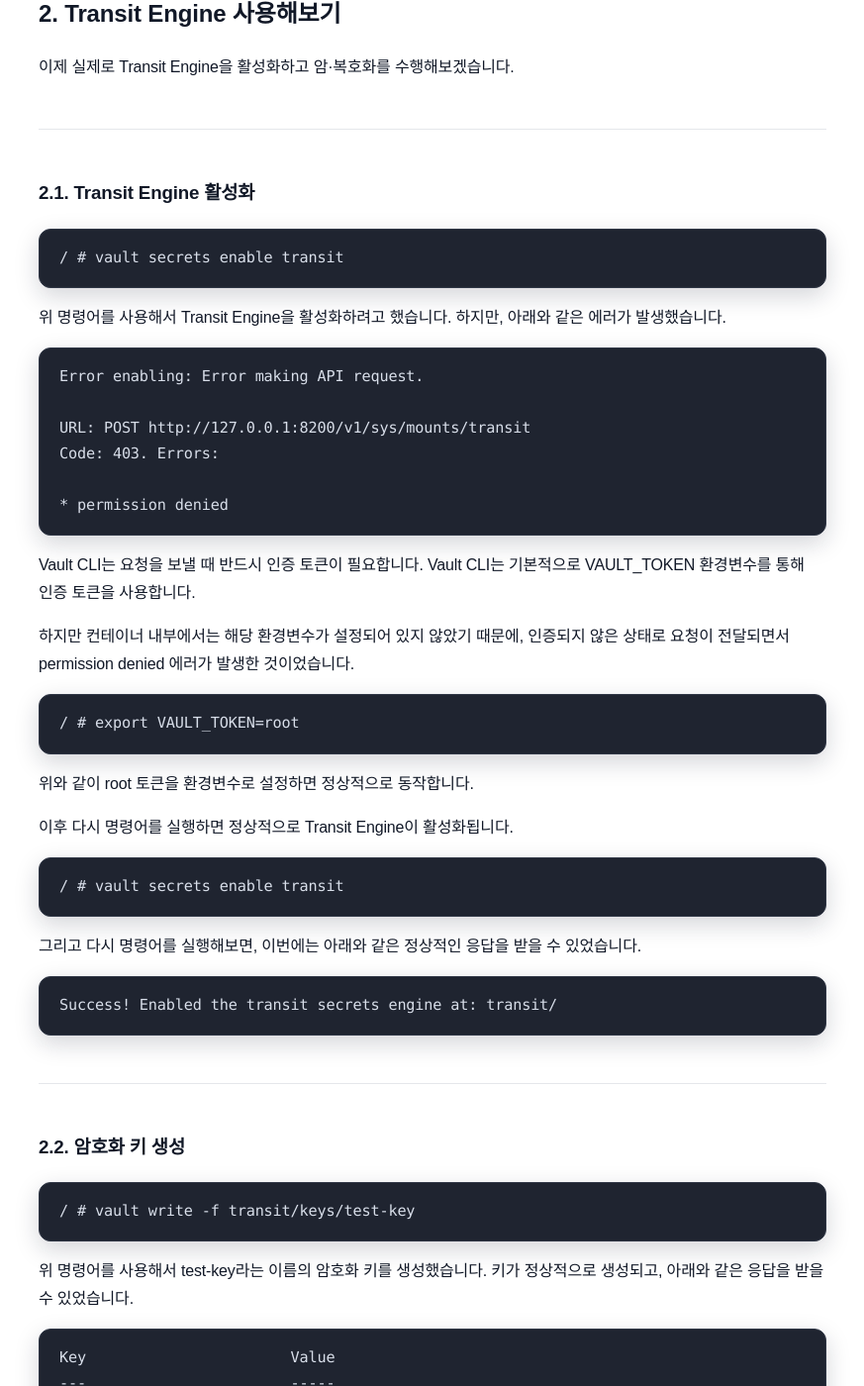
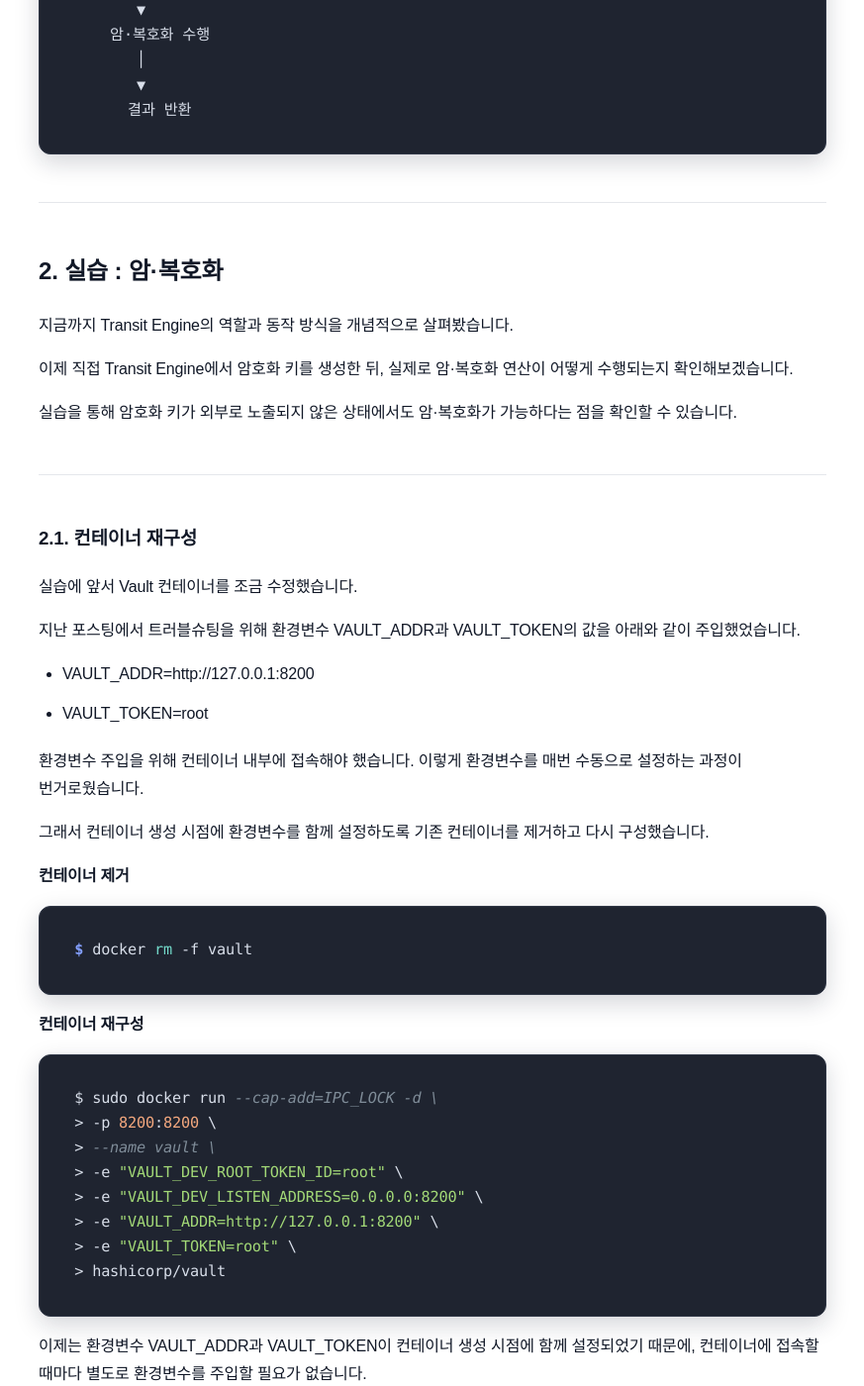
Before and after one commit to sanghoon-lee/sanghoon-lee.github.io, a Jekyll site: the page built from _posts/2026-04-11-vault2.md, in a window 1280 px wide and 1400 px high, scrolled down 1197 px. Shown: the whole window at 99% size, without its empty margins (203-1076 px from the left). Built offline with Jekyll 4.4.1, drawn with Linux system fonts in a browser that asks for light colours; nearby versions of some CDN libraries; comment, search, counter and statistics services are not loaded; some of the changed text lies outside the part shown.

Commit message:
vault transit engine 포스팅 리라이팅

````diff
--- a/_posts/2026-04-11-vault2.md
+++ b/_posts/2026-04-11-vault2.md
@@ -7,81 +7,114 @@ image: /assets/images/hashicorp.jpg
 categories: 학습기록
 ---
 
-## 1. Transit Engine이란?
+실습을 통해 시크릿 관리 기능을 제공하는 KV Engine을 활용하면 암호화 키를 중앙에서 저장하고 관리하는 기능을 구현할 수 있다는 사실을 확인할 수 있었습니다.
 
-Vault는 다양한 Secret을 관리하는 기능을 제공하지만, 그 중에서도 KMS 대체 관점에서 가장 중요한 기능은 Transit Engine입니다.
+단순히 KMS를 암호화 키 저장소 역할로만 사용한다면 이 정도 기능의 구현만으로도 충분할 것입니다.
 
-Transit Engine은 데이터를 Vault 내부에 저장하지 않고, 암호화와 복호화 기능만 API 형태로 제공하는 기능입니다.
+하지만 이 방식에서는 암호화 키가 결국 애플리케이션으로 전달됩니다. 따라서 암호화 키가 노출될 가능성을 완전히 제거할 수는 없습니다.
 
-즉, 애플리케이션에서는 암호화 키를 직접 다루지 않습니다. 대신 Vault에 요청을 보내 암·복호화를 수행하게 됩니다.
+이러한 이유로 KMS가 직접 암·복호화 연산까지 수행하는 방식이 더 권장됩니다.
 
-> 암호화 키는 Vault 내부에만 존재하고, 외부로 노출되지 않습니다.
+Transit Engine은 암호화 키를 생성·관리하고, 이를 이용한 암·복호화 기능을 함께 제공합니다. 따라서 암호화 키를 외부로 노출하지 않으면서 보다 안전한 방식으로 KMS의 핵심 기능을 구현할 수 있을 것으로 보였습니다.
+
+---
+
+## 1. Transit Engine
+
+Vault의 Transit Engine은 Vault 내부에 보관하고 있는 암호화 키를 사용해 암·복호화 연산을 수행합니다.
+
+이를 활용하면 애플리케이션은 암호화 키를 직접 다루지 않고, 암·복호화가 필요한 데이터만 Vault에 전달한 뒤 결과를 받아 사용할 수 있습니다.
 
 Transit Engine의 동작 구조를 간단하게 표현하면 다음과 같습니다.
 
 ```text
-애플리케이션
-   ↓ (암호화 요청)
-Vault (Transit Engine)
-   ↓ (결과 반환)
-애플리케이션
+[애플리케이션]
+       │
+       │ 평문 또는 암호문 전달
+       ▼
+[Vault Transit Engine]
+       │
+       │ Vault 내부 키 사용
+       ▼
+    암·복호화 수행
+       │
+       ▼
+      결과 반환
 ```
-
-1. 애플리케이션은 평문 데이터를 Vault로 전달
-2. Vault는 내부 키를 사용해 암호화 수행
-3. 암호화된 결과만 반환
-
-👉 이 과정에서 암호화 키는 외부로 절대 전달되지 않습니다
 
 ---
 
-## 2. Transit Engine 사용해보기
+## 2. 실습 : 암·복호화
 
-이제 실제로 Transit Engine을 활성화하고 암·복호화를 수행해보겠습니다.
+지금까지 Transit Engine의 역할과 동작 방식을 개념적으로 살펴봤습니다.
+
+이제 직접 Transit Engine에서 암호화 키를 생성한 뒤, 실제로 암·복호화 연산이 어떻게 수행되는지 확인해보겠습니다.
+
+실습을 통해 암호화 키가 외부로 노출되지 않은 상태에서도 암·복호화가 가능하다는 점을 확인할 수 있습니다.
 
 ---
 
-### 2.1. Transit Engine 활성화
+### 2.1. 컨테이너 재구성
+
+실습에 앞서 Vault 컨테이너를 조금 수정했습니다.
+
+지난 포스팅에서 트러블슈팅을 위해 환경변수 VAULT_ADDR과 VAULT_TOKEN의 값을 아래와 같이 주입했었습니다.
+
+* VAULT_ADDR=http://127.0.0.1:8200
+* VAULT_TOKEN=root
+
+환경변수 주입을 위해 컨테이너 내부에 접속해야 했습니다. 이렇게 환경변수를 매번 수동으로 설정하는 과정이 번거로웠습니다.
+
+그래서 컨테이너 생성 시점에 환경변수를 함께 설정하도록 기존 컨테이너를 제거하고 다시 구성했습니다.
+
+**컨테이너 제거**
+```bash
+$ docker rm -f vault
+```
+
+**컨테이너 재구성**
+```bash
+$ sudo docker run --cap-add=IPC_LOCK -d \
+> -p 8200:8200 \
+> --name vault \
+> -e "VAULT_DEV_ROOT_TOKEN_ID=root" \
+> -e "VAULT_DEV_LISTEN_ADDRESS=0.0.0.0:8200" \
+> -e "VAULT_ADDR=http://127.0.0.1:8200" \
+> -e "VAULT_TOKEN=root" \
+> hashicorp/vault
+```
+
+이제는 환경변수 VAULT_ADDR과 VAULT_TOKEN이 컨테이너 생성 시점에 함께 설정되었기 때문에, 컨테이너에 접속할 때마다 별도로 환경변수를 주입할 필요가 없습니다.
+
+---
+
+### 2.2. Transit Engine 활성화
+
+Transit Engine을 사용하기 위해서는 먼저 엔진을 활성화해야 합니다.
+
+엔진을 활성화하려면 Vault CLI를 사용해야 합니다. 지난 포스팅에서 이야기했던 것처럼 호스트에는 CLI가 설치되어 있지 않기 때문에, 컨테이너 내부에 다시 접속했습니다.
+
+```bash
+$ sudo docker exec -it vault sh
+```
+
+컨테이너 내부에 접속한 상태에서 아래 명령으로 엔진을 활성화했습니다.
 
 ```nohighlight
 / # vault secrets enable transit
 ```
 
-위 명령어를 사용해서 Transit Engine을 활성화하려고 했습니다. 하지만, 아래와 같은 에러가 발생했습니다.
-
-```nohighlight
-Error enabling: Error making API request.
-
-URL: POST http://127.0.0.1:8200/v1/sys/mounts/transit
-Code: 403. Errors:
-
-* permission denied
-```
-
-Vault CLI는 요청을 보낼 때 반드시 인증 토큰이 필요합니다. Vault CLI는 기본적으로 VAULT_TOKEN 환경변수를 통해 인증 토큰을 사용합니다.
-
-하지만 컨테이너 내부에서는 해당 환경변수가 설정되어 있지 않았기 때문에, 인증되지 않은 상태로 요청이 전달되면서 permission denied 에러가 발생한 것이었습니다.
-
-```nohighlight
-/ # export VAULT_TOKEN=root
-```
-
-위와 같이 root 토큰을 환경변수로 설정하면 정상적으로 동작합니다.
-
-이후 다시 명령어를 실행하면 정상적으로 Transit Engine이 활성화됩니다.
-
-```nohighlight
-/ # vault secrets enable transit
-```
-
-그리고 다시 명령어를 실행해보면, 이번에는 아래와 같은 정상적인 응답을 받을 수 있었습니다.
+그리고 아래와 같은 정상적인 응답을 받을 수 있었습니다.
 
 ```nohighlight
 Success! Enabled the transit secrets engine at: transit/
 ```
+
+Transit Engine이 활성화되면 transit/ 경로 아래에서 암호화 키를 생성하고 암·복호화 기능을 사용할 수 있습니다.
+
 ---
 
-### 2.2. 암호화 키 생성
+### 2.3. 암호화 키 생성
 
 ```nohighlight
 / # vault write -f transit/keys/test-key
@@ -115,24 +148,25 @@ Transit Engine에서는 암호화 시점에 알고리즘을 선택하는 방식
 
 이후 해당 키를 사용하는 모든 암·복호화는 동일한 알고리즘으로 수행됩니다.
 
-기본적으로는 aes256-gcm96과 같은 안전한 알고리즘이 사용되기 때문에, 별도로 알고리즘을 선택하지 않아도 안전한 방식으로 암호화를 사용할 수 있습니다.
+기본적으로는 aes256-gcm96 알고리즘이 사용됩니다. 이는 AES-256 기반의 인증 암호화(AEAD) 방식으로 현재 널리 사용되는 안전한 알고리즘 중 하나입니다.
+
+아래 명령어처럼 키를 생성하는 시점에 type 변수를 통해 사용하려는 알고리즘을 직접 지정할 수도 있습니다.
 
 ```nohighlight
-/ # vault write -f transit/keys/test-key type=aes128-gcm96
+/ # vault write -f transit/keys/test-key-128 type=aes128-gcm96
 ```
-
-위 명령어처럼 키를 생성하는 명령어에서 type 변수를 통해 사용하려는 알고리즘을 직접 지정할 수도 있습니다.
-
 
 ---
 
-### 2.3. 암호화
+### 2.4. 암호화
+
+"hello,world"라는 문자열을 앞에서 생성한 test-key로 암호화해보고 싶었습니다. 그래서 아래와 같이 암호화를 요청하는 명령을 실행했습니다.
 
 ```nohighlight
 / # vault write transit/encrypt/test-key plaintext="hello,world"
 ```
 
-"hello,world"라는 문자열을 앞에서 생성한 test-key로 암호화해보고 싶었습니다. 그래서 위의 명령어를 사용했지만, 아래와 같은 에러가 발생했습니다.
+하지만, 아래와 같은 오류가 발생했습니다.
 
 ```nohighlight
 Error writing data to transit/encrypt/test-key: Error making API request.
@@ -144,21 +178,23 @@ Code: 400. Errors:
 ```
 ---
 
-Vault는 내부적으로 바이너리 데이터를 처리합니다.
+Vault는 내부적으로 바이너리 데이터를 처리합니다. 따라서 Transit Engine API는 평문을 Base64로 인코딩한 형태의 입력값을 받도록 설계되어 있습니다.
 
-따라서 입력값을 Base64 형태로 받도록 설계되어 있습니다. Transit Engine의 입력값을 문자열 그대로 전달하면 Base64 디코딩 과정에서 오류가 발생합니다.
+Transit Engine의 입력값을 문자열 그대로 전달하면 Base64 디코딩 과정에서 오류가 발생하게 됩니다.
+
+그래서 암호화를 요청할 문자열 "hello,world"를 Base64로 인코딩했습니다.
 
 ```nohighlight
 / # echo -n "hello,world" | base64
 ```
 
-그래서 암호화를 요청하기 전에 먼저 위의 명령어를 사용해서 문자열 "hello,world"를 Base64로 인코딩했습니다.
+그리고 다시 암호화를 요청했습니다.
 
 ```nohighlight
 / # vault write transit/encrypt/test-key plaintext="aGVsbG8sd29ybGQ="
 ```
 
-이번에는 문자열 "hello,world" 대신 Base64로 인코딩된 값(aGVsbG8sd29ybGQ=)을 전달했습니다. 그리고 다음과 같은 암호화 결과를 얻을 수 있었습니다.
+문자열 "hello,world" 대신 Base64로 인코딩된 값(aGVsbG8sd29ybGQ=)을 전달하니 정상적으로 암호화 결과를 얻을 수 있었습니다.
 
 ```nohighlight
 Key            Value
@@ -167,19 +203,23 @@ ciphertext     vault:v1:jJE8zpj9O0rlSmRHH/VBEyJSBGnBZKFqJsmsXJpbmnyjfpjdzD/9
 key_version    1
 ```
 
-ciphertext 값이 Vault에서 생성된 암호화 결과입니다. 이렇게 암호화가 수행되는 과정에서 암호화 키는 외부로 절대 전달되지 않습니다. 이것이 Transit Engine의 가장 중요한 특징입니다.
+응답의 ciphertext 필드에는 Vault에서 생성한 암호화 결과가 위치합니다.
+
+암호화가 수행되는 과정에서 암호화 키가 외부로 절대 전달되지 않았습니다. 이것이 Transit Engine의 가장 중요한 특징입니다.
 
 > 애플리케이션이 암호화 키를 직접 다루지 않아도 된다는 점에서, KMS를 대체할 수 있는 핵심 기능이라고 볼 수 있습니다.
 
 ---
 
-### 2.4. 복호화
+### 2.5. 복호화
+
+이번에는 아래와 같이 복호화 요청하는 명령을 실행했습니다.
 
 ```nohighlight
 / # vault write transit/decrypt/test-key ciphertext="vault:v1:jJE8zpj9O0rlSmRHH/VBEyJSBGnBZKFqJsmsXJpbmnyjfpjdzD/9"
 ```
 
-위 명령어를 사용해서 아래와 같이 정상적으로 복호화되는 것을 확인할 수 있었습니다.
+복호화 명령이 정상적으로 실행되고, 응답을 받을 수 있었습니다.
 
 ```nohighlight
 Key          Value
@@ -187,14 +227,23 @@ Key          Value
 plaintext    aGVsbG8sd29ybGQ=
 ```
 
-암호화와 동일하게 복호화된 결과도 Base64로 인코딩된 값입니다.
+복호화 결과 역시 Base64로 인코딩된 값이 반환됩니다. Transit Engine은 입력과 출력 모두 바이너리 데이터를 안전하게 전달하기 위해 Base64 형식을 사용합니다.
+
+따라서 원본 문자열을 확인하려면 다시 Base64 디코딩을 수행해야 합니다.
+
+```bash
+echo "aGVsbG8sd29ybGQ=" | base64 -d
+```
+
+```text
+hello,world
+```
 
 ---
 
 ## 3. Transit Engine과 HSM(Hardware Security Module)의 차이
 
-Transit Engine을 보면 HSM과 유사하게 느껴질 수 있습니다.
-하지만 두 개념은 동일하지 않습니다.
+Transit Engine을 사용해보면 암호화 키를 외부로 노출하지 않는다는 점에서 HSM과 유사하게 느껴질 수 있습니다. 하지만 두 개념은 동일하지 않습니다.
 
 | 구분    | Transit Engine | HSM       |
 | ----- | -------------- | --------- |
@@ -205,21 +254,27 @@ Transit Engine을 보면 HSM과 유사하게 느껴질 수 있습니다.
 | 비용    | 낮음             | 높음        |
 | 용도    | 일반 서비스         | 금융/고보안 환경 |
 
-Transit Engine은 HSM과 동일한 개념이라기보다는, HSM 없이도 KMS 기능을 제공하는 소프트웨어 구현으로 볼 수 있습니다.
+Transit Engine은 HSM과 동일한 개념이라기보다는, HSM 없이도 암호화 키를 외부로 노출하지 않고 암·복호화 기능을 제공하는 소프트웨어 기반 구현에 가깝습니다.
 
 필요한 경우 Vault는 HSM과 결합하여 더 높은 보안 수준을 확보할 수 있습니다.
 
-**핵심 차이**
-
-👉 Transit Engine
-→ 소프트웨어 기반 KMS 기능
-
-👉 HSM
-→ 하드웨어 기반 키 보호 장치
+Transit Engine은 KMS 기능을 제공하는 소프트웨어이고, HSM은 암호화 키를 물리적으로 보호하는 하드웨어 장치라는 차이가 있습니다.
 
 ---
 
-## 4. 포스팅 시리즈
+## 4. 마무리
+
+Transit Engine을 사용해서 암호화 키를 외부로 전달하지 않고, 암·복호화 연산을 직접 수행해봤습니다.
+
+이를 통해 Vault가 단순한 시크릿 관리 기능을 넘어 KMS의 핵심 기능까지 제공할 수 있다는 사실도 확인했습니다.
+
+KV Engine과 Transit Engine만으로도 일반적인 KMS가 제공하는 주요 기능 대부분을 구현할 수 있다는 확신을 얻을 수 있었습니다.
+
+다음 포스팅에서는 Java 애플리케이션에서 Vault를 연동하여 Transit Engine을 활용하는 방법을 알아보도록 하겠습니다.
+
+---
+
+## 5. 포스팅 시리즈
 
 * [[학습기록] Vault를 이용한 KMS 대체 검토: (1) 개념정리와 설치과정](https://sanghoon-lee.github.io/2026/04/09/vault/)
 * [[학습기록] Vault를 이용한 KMS 대체 검토: (2) KV Engine을 이용한 암호화 키 저장과 조회 실습](https://sanghoon-lee.github.io/2026/04/10/vault1-1-rewriting/)
````
Also changed, not shown: _posts/2026-05-15-vault-test.md (+3 -2 lines), _posts/2026-06-21-vault1-1-rewriting.md (+17 -7 lines).
